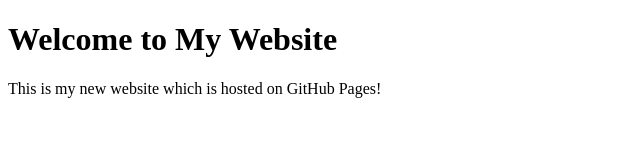
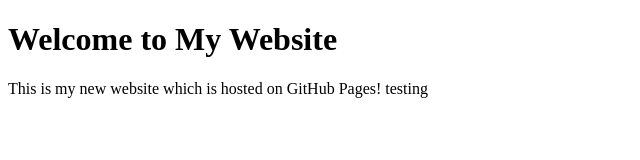
Before and after one commit to nooraimanr/nooraimanr.github.io, a plain HTML site: page index.html in a window 1280 px wide. Shown: the full height of the page, 0-640 px from the left. Drawn offline with Linux system fonts and the light colour scheme.

Commit message:
Second commit

```diff
--- a/index.html
+++ b/index.html
@@ -9,7 +9,7 @@
   <body>
     <main>
         <h1>Welcome to My Website</h1>
-        <p>This is my new website which is hosted on GitHub Pages!</p>
+        <p>This is my new website which is hosted on GitHub Pages! testing</p>
     </main>
   </body>
 </html>
```
